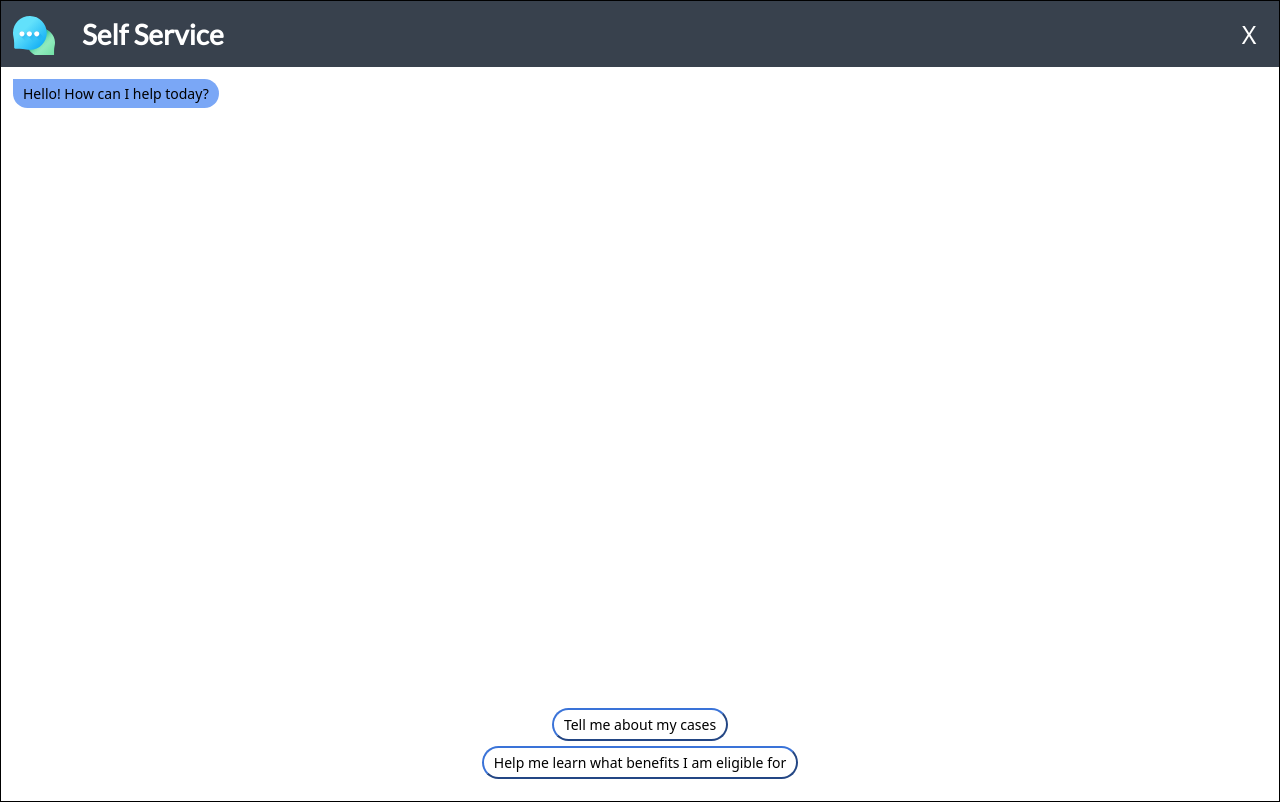
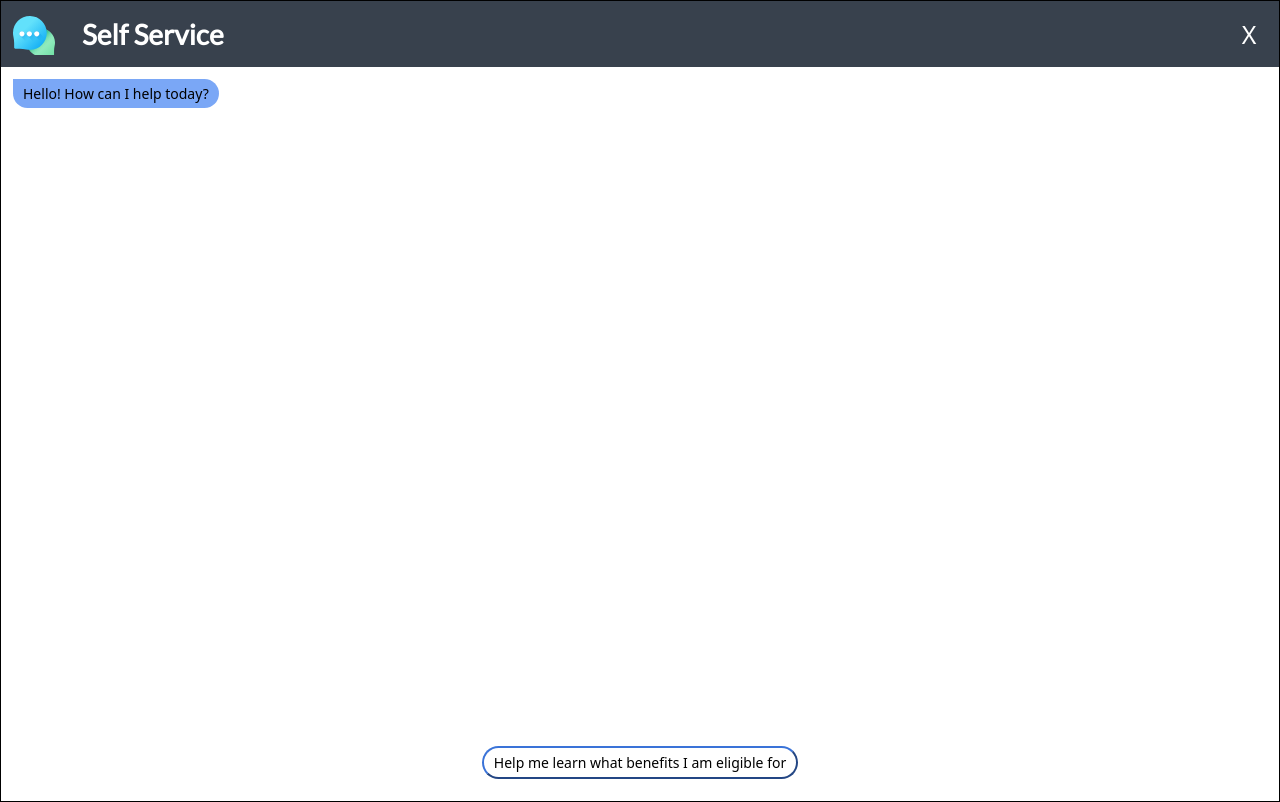
Before and after one commit to DTS-STN/ServicePrototypeChatbot, a React (Create React App) app: page / in a window 1280 px wide. Both pictures are taken after a click on the button 1230 px from the left and 750 px from the top of the page. Built offline with nearby package versions, Linux system fonts and the light colour scheme.

Commit message:
Adding unauthenticated

```diff
--- a/src/Components/Body/index.js
+++ b/src/Components/Body/index.js
@@ -234,9 +234,10 @@ function Body({ close }) {
   };
 
   const messageListener = (event) => {
+    setTopOrigin(event.origin);
+
     if (event.data) {
       if (event.data.guid && event.data.jwt) {
-        setTopOrigin(event.origin);
         setData(event.data);
       }
     }
@@ -329,7 +330,7 @@ function Body({ close }) {
 
     window.addEventListener("message", messageListener);
 
-    if (data) {
+    if (data || ((benefits || checkEligible) && !cases)) {
       fetchData();
     } else {
       window.top.postMessage("ready", "*");
@@ -382,6 +383,8 @@ function Body({ close }) {
     setMessages((prevMessages) => [...prevMessages, ...currentMessages]);
   };
 
+  console.log(data);
+
   return (
     <main className="body">
       <div className="body__textContainer">
@@ -404,6 +407,7 @@ function Body({ close }) {
                 justifyContent: "center",
               }}
             >
+              {data && (
                 <button
                   style={{
                     margin: "auto",
@@ -414,6 +418,7 @@ function Body({ close }) {
                 >
                   Tell me about my cases
                 </button>
+              )}
               <button
                 style={{
                   margin: "auto",
```
Also changed, not shown: 1 other file (tests, documents, lock files or other folders). Lines whose indentation alone changed are shown as unchanged.
